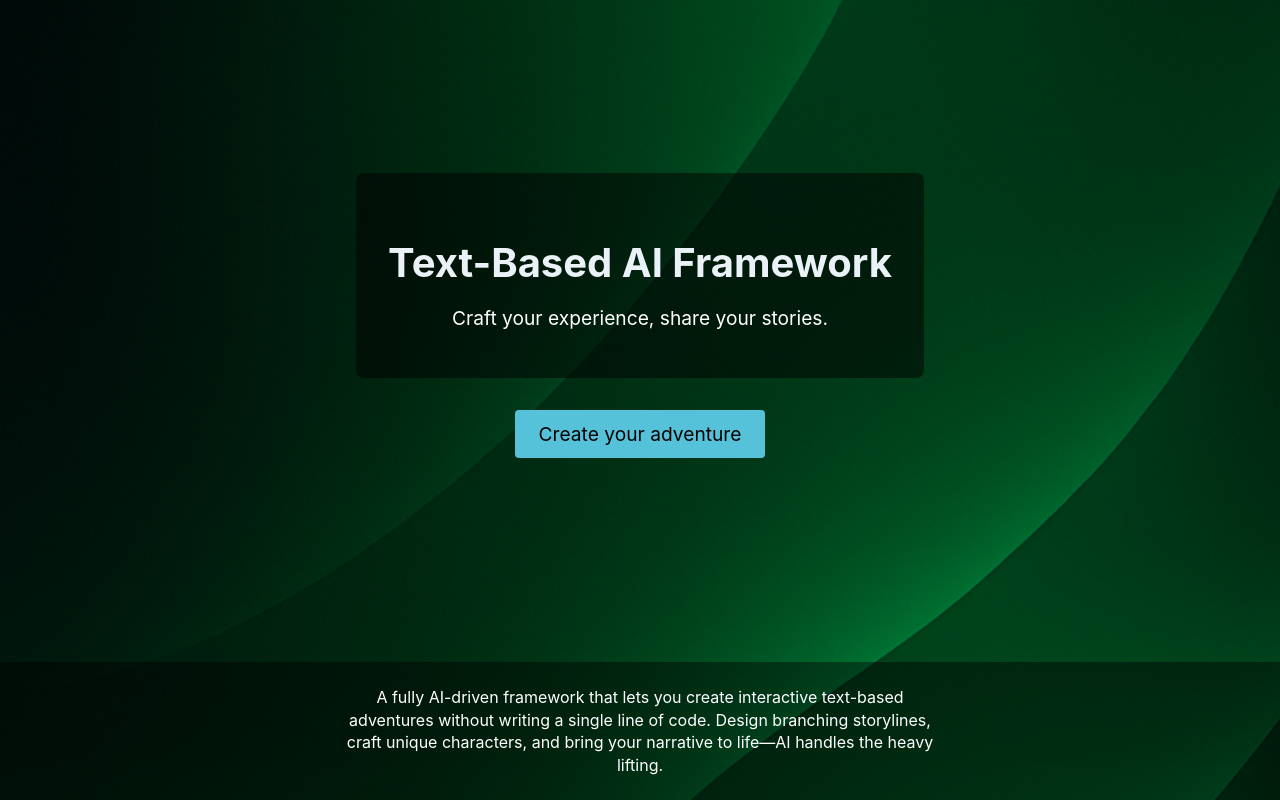
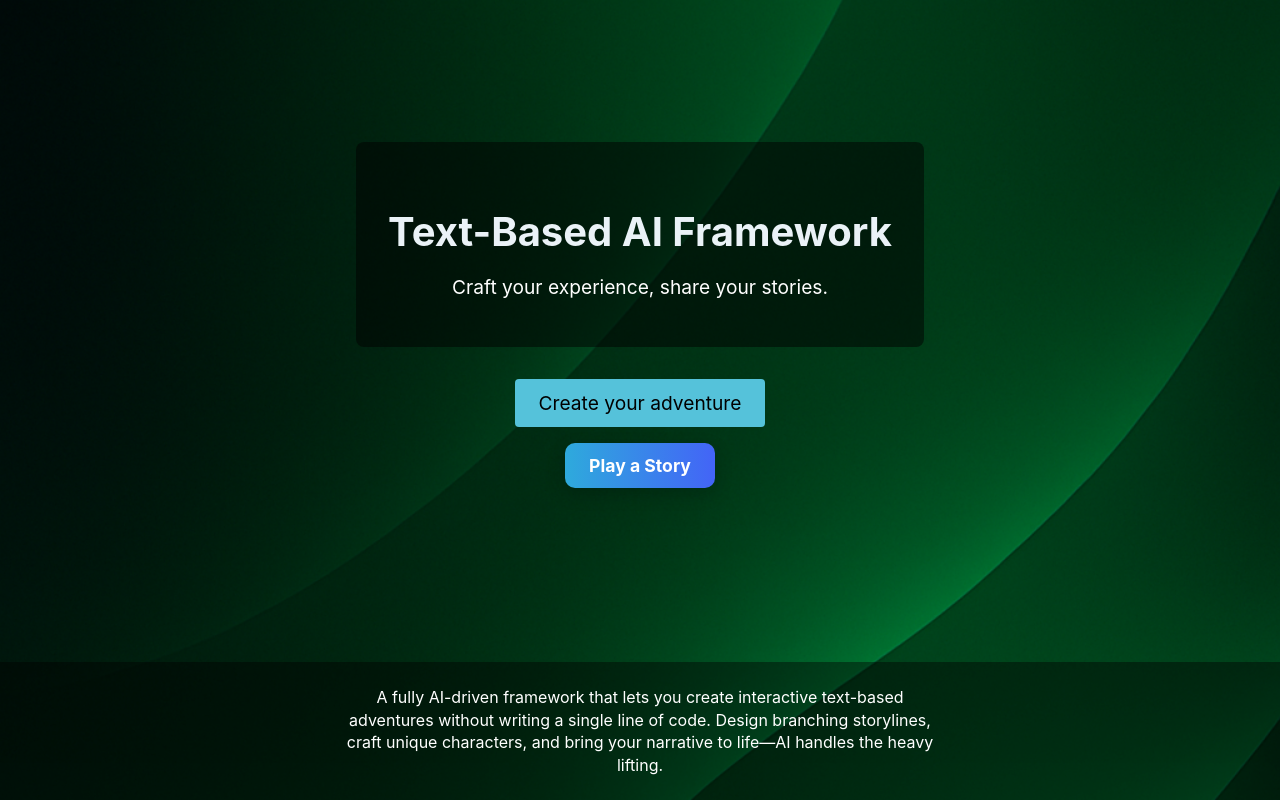
Before and after one commit to Vafakos/text-based-ai-framework, a React (Vite) app in the folder frontend/: page / in a window 1280 px wide. Built offline with nearby package versions, Linux system fonts and the light colour scheme; no server answers.

Commit message:
feat(play): added PublicPlay page (import & play)
- Hides editor actions

```diff
--- a/frontend/src/App.jsx
+++ b/frontend/src/App.jsx
@@ -5,6 +5,7 @@ import Form from "./pages/Form";
 import NotFound from "./pages/NotFound";
 import StoryTree from "./pages/StoryTree";
 import Play from "./pages/Play";
+import PublicPlay from "./pages/PublicPlay";
 
 function App() {
     return (
@@ -13,6 +14,7 @@ function App() {
             <Route path="/form" element={<Form />} />
             <Route path="/story-tree" element={<StoryTree />} />
             <Route path="/play" element={<Play />} />
+            <Route path="/public-play" element={<PublicPlay />} />
             <Route path="*" element={<NotFound />} />
         </Routes>
     );
--- a/frontend/src/pages/Home.jsx
+++ b/frontend/src/pages/Home.jsx
@@ -1,4 +1,4 @@
-import { useNavigate } from "react-router";
+import { useNavigate, Link } from "react-router";
 import "../styles/Home.css";
 
 export default function Home() {
@@ -12,6 +12,9 @@ export default function Home() {
                     <p>Craft your experience, share your stories.</p>
                 </div>
                 <button onClick={() => navigate("/form")}>Create your adventure</button>
+                <Link className="btn-primary" to="/public-play">
+                    Play a Story
+                </Link>
             </section>
 
             <section className="description">
--- a/frontend/src/pages/Play.jsx
+++ b/frontend/src/pages/Play.jsx
@@ -5,6 +5,8 @@ import "../styles/StoryTree.css";
 export default function Play() {
     const location = useLocation();
     const navigate = useNavigate();
+
+    const isPublic = !!location.state?.public;
 
     const storyData =
         location.state?.storyData ||
@@ -243,9 +245,14 @@ export default function Play() {
                         >
                             ← Back
                         </button>
-                        <button className="add-choice-btn" onClick={() => navigate("/story-tree")}>
-                            ✏️ Back to Editor
-                        </button>
+                        {!isPublic && (
+                            <button
+                                className="add-choice-btn"
+                                onClick={() => navigate("/story-tree")}
+                            >
+                                ✏️ Back to Editor
+                            </button>
+                        )}
                     </div>
                 </>
             ) : (
@@ -256,7 +263,7 @@ export default function Play() {
                         totalScenes,
                     }}
                     onRestart={restart}
-                    onEdit={() => navigate("/story-tree")}
+                    onEdit={!isPublic ? () => navigate("/story-tree") : null}
                 />
             )}
         </div>
@@ -308,9 +315,11 @@ function EndingScreen({ stats, onRestart, onEdit }) {
                 <button className="save-scene-btn" onClick={onRestart}>
                     ↺ Play Again
                 </button>
-                <button className="add-choice-btn" onClick={onEdit}>
-                    ✏️ Back to Editor
-                </button>
+                {onEdit && (
+                    <button className="add-choice-btn" onClick={onEdit}>
+                        ✏️ Back to Editor
+                    </button>
+                )}
             </div>
         </div>
     );
--- /dev/null
+++ b/frontend/src/pages/PublicPlay.jsx
@@ -0,0 +1,59 @@
+import { useNavigate } from "react-router";
+import { useState } from "react";
+import toast from "react-hot-toast";
+import { validateJSON } from "../lib/validateJSON";
+import "../styles/StoryTree.css";
+
+export default function PublicPlay() {
+    const navigate = useNavigate();
+    const [fileName, setFileName] = useState("");
+
+    async function onFile(e) {
+        const file = e.target.files?.[0];
+        if (!file) return;
+        setFileName(file.name);
+
+        try {
+            const text = await file.text();
+            const parsed = JSON.parse(text);
+            const { ok, errors } = validateJSON(parsed);
+            if (!ok) {
+                toast.error("Invalid story JSON:\n" + errors.join("\n"));
+                return;
+            }
+            localStorage.setItem("tbg_storyData_v1", JSON.stringify(parsed));
+            toast.success("Story loaded. Enjoy!");
+            navigate("/play", { state: { storyData: parsed, public: true } });
+        } catch (err) {
+            console.error(err);
+            toast.error("Failed to read JSON file.");
+        }
+    }
+
+    return (
+        <div className="story-tree" style={{ maxWidth: 720 }}>
+            <h1>Play a Story</h1>
+            <div className="choice-list">
+                <h3>Import a Story JSON</h3>
+                <p style={{ opacity: 0.85, marginTop: 6 }}>
+                    Select a <code>.json</code> file exported from the editor.
+                </p>
+                <label
+                    htmlFor="publicPlayFile"
+                    className="add-choice-btn"
+                    style={{ display: "inline-block", marginTop: 12 }}
+                >
+                    📥 Choose File
+                </label>
+                <input
+                    id="publicPlayFile"
+                    type="file"
+                    accept="application/json"
+                    style={{ display: "none" }}
+                    onChange={onFile}
+                />
+                {fileName && <p style={{ marginTop: 8, opacity: 0.8 }}>Selected: {fileName}</p>}
+            </div>
+        </div>
+    );
+}
--- a/frontend/src/styles/Home.css
+++ b/frontend/src/styles/Home.css
@@ -72,3 +72,22 @@
     color: #fff;
     line-height: 1.4;
 }
+
+.btn-primary {
+    display: inline-block;
+    background: linear-gradient(90deg, #2eaadc 0%, #4364f7 100%);
+    color: #fff;
+    font-weight: 700;
+    font-size: 1.1rem;
+    padding: 0.75rem 1.5rem;
+    border-radius: 10px;
+    text-decoration: none;
+    text-align: center;
+    transition: filter 0.2s ease, transform 0.15s ease;
+    box-shadow: 0 6px 18px rgba(0, 0, 0, 0.2);
+    margin-top: 1rem;
+}
+.btn-primary:hover {
+    filter: brightness(1.08);
+    transform: translateY(-1px);
+}
```
